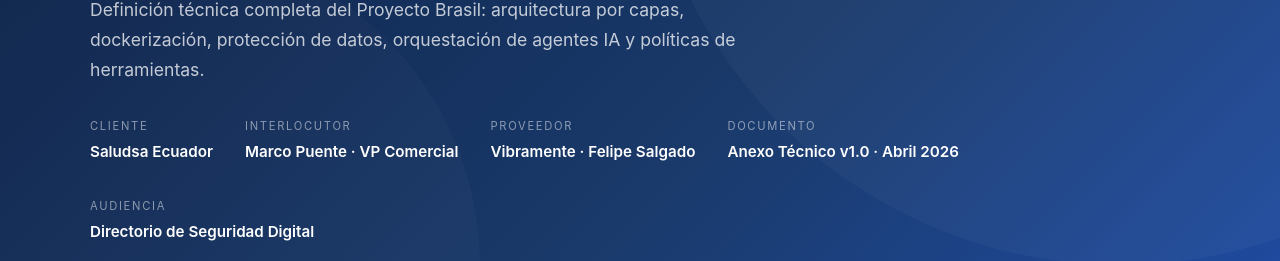
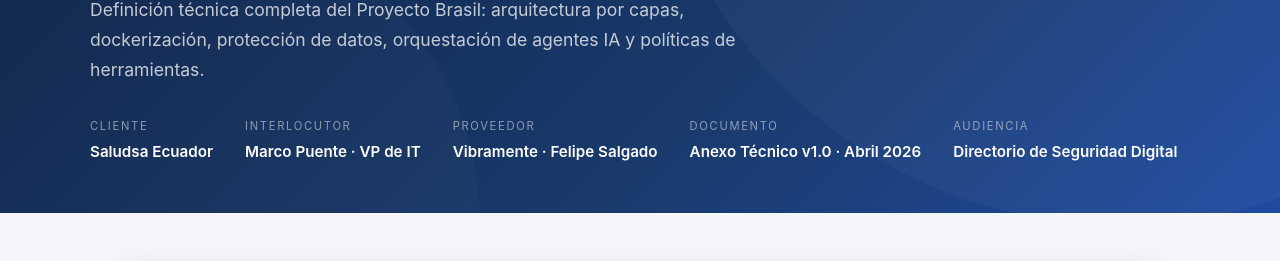
Before and after one commit to RUFOIOT/IOT-SALUD, a plain HTML site: page 06-anexo-stack-seguridad/index.html in a window 1280 px wide. Shown: the part 243-504 px from the top of the page. Drawn offline with Linux system fonts and the light colour scheme.

Commit message:
fix: Marco Puente VP de IT (corrección título)

```diff
--- a/06-anexo-stack-seguridad/index.html
+++ b/06-anexo-stack-seguridad/index.html
@@ -177,7 +177,7 @@
     <p class="subtitle">Definición técnica completa del Proyecto Brasil: arquitectura por capas, dockerización, protección de datos, orquestación de agentes IA y políticas de herramientas.</p>
     <div class="meta-grid">
       <div class="meta-item"><span class="meta-label">Cliente</span><span class="meta-value">Saludsa Ecuador</span></div>
-      <div class="meta-item"><span class="meta-label">Interlocutor</span><span class="meta-value">Marco Puente · VP Comercial</span></div>
+      <div class="meta-item"><span class="meta-label">Interlocutor</span><span class="meta-value">Marco Puente · VP de IT</span></div>
       <div class="meta-item"><span class="meta-label">Proveedor</span><span class="meta-value">Vibramente · Felipe Salgado</span></div>
       <div class="meta-item"><span class="meta-label">Documento</span><span class="meta-value">Anexo Técnico v1.0 · Abril 2026</span></div>
       <div class="meta-item"><span class="meta-label">Audiencia</span><span class="meta-value">Directorio de Seguridad Digital</span></div>
@@ -800,7 +800,7 @@
   </div>
 
   <div style="text-align:center; font-size:0.78rem; color:var(--texto-suave); padding: 1rem 0 2rem;">
-    Preparado por <strong>Felipe Salgado · Vibramente</strong> para <strong>Marco Puente · VP Comercial · Saludsa Ecuador</strong><br>
+    Preparado por <strong>Felipe Salgado · Vibramente</strong> para <strong>Marco Puente · VP de IT · Saludsa Ecuador</strong><br>
     Anexo Técnico v1.0 · Abril 2026 · Documento Confidencial — Uso exclusivo Comité de Seguridad Digital Saludsa
   </div>
 
```
